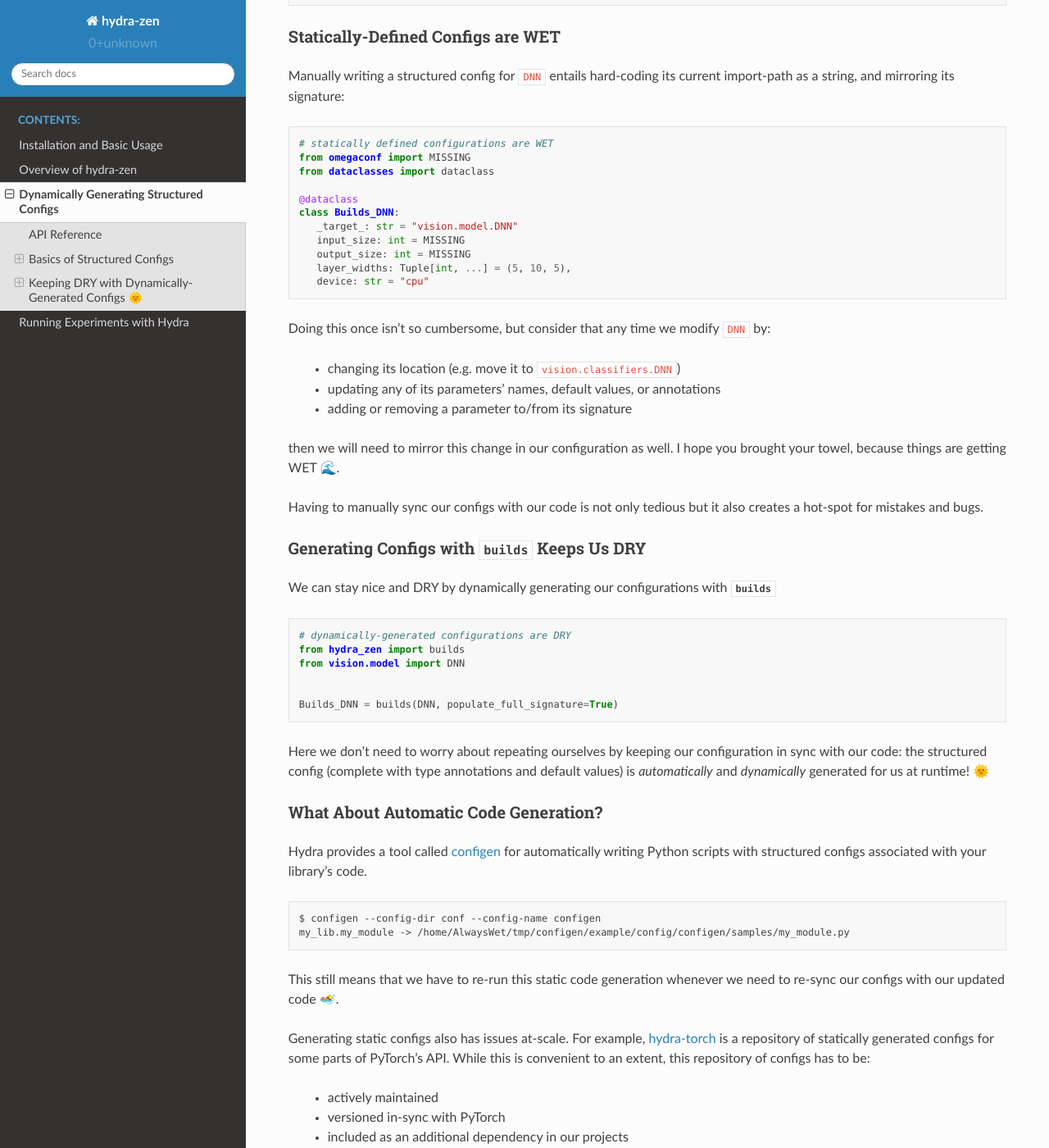
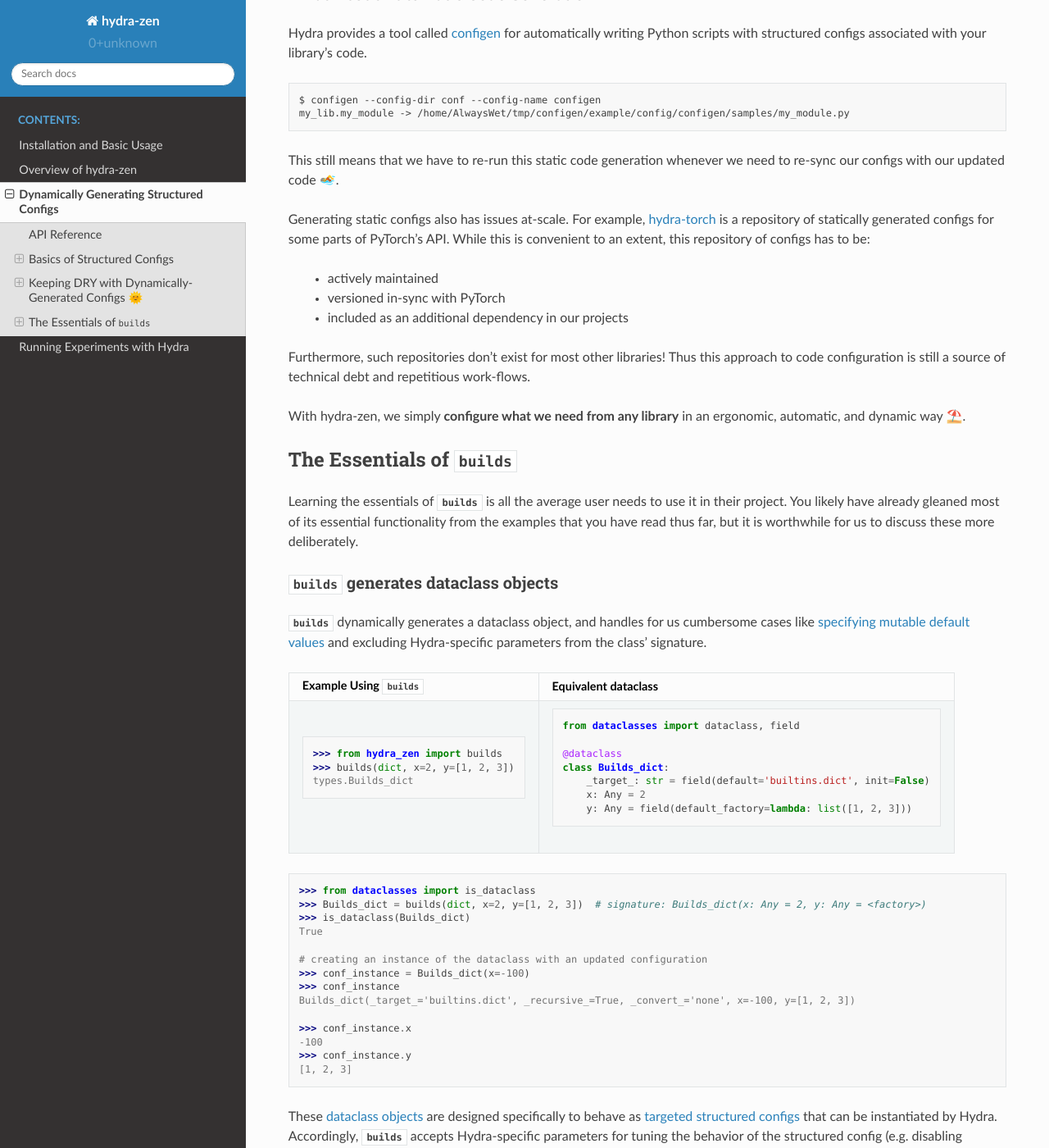
Before and after one commit to mit-ll-responsible-ai/hydra-zen, a Sphinx documentation site: the page built from docs/source/structured_configs.rst, in a window 1280 px wide and 1400 px high, scrolled down 3543 px. Shown: the whole window at 82% size. Built offline with Sphinx 7.4.7 and the Read the Docs theme 2.0.0, drawn with Linux system fonts in a browser that asks for light colours; some of the changed text lies outside the part shown.

Commit message:
begin essentials of builds

```diff
--- a/docs/source/structured_configs.rst
+++ b/docs/source/structured_configs.rst
@@ -1,13 +1,13 @@
-*****************************************
+#########################################
 Dynamically Generating Structured Configs
-*****************************************
+#########################################
 
-
+*************
 API Reference
-=============
+*************
 
 hydra-zen provides us with some simple but powerful tools for dynamically generating structured configs for our code.
-This helps to keep the process of configuring complex applications simple and intuitive.
+This helps to keep the process of configuring complex applications simple, intuitive, and free of technical debt.
 
 
 .. currentmodule:: hydra_zen
@@ -20,8 +20,9 @@
    hydrated_dataclass
 
 
+****************************
 Basics of Structured Configs
-============================
+****************************
 
 Hydra supports configurations that are written in a yaml format or in Python via `structured configs <https://hydra.cc/docs/next/tutorials/structured_config/intro>`_.
 Structured configs are `dataclasses <https://docs.python.org/3/library/dataclasses.html>`_ whose type annotations (up to a limited assortment) can be leveraged by Hydra to provide runtime type checking for your configurations.
@@ -55,7 +56,7 @@
 and that we want the default values in our configuration to reflect the values specified in the class' signature.
 
 Creating Hydra-Compatible Configurations
-****************************************
+========================================
 
 The following table compares the two standard approaches for configuring ``DNN`` – using a manually-written yaml file or a manually-defined structured config – along with hydra-zen's approach of **dynamically generating** a structured config.
 
@@ -76,27 +77,20 @@
 |                               |       device: str = "cpu"                         |                                                      |
 +-------------------------------+---------------------------------------------------+------------------------------------------------------+
 
-Note that the result of ``builds(DNN, populate_full_signature=True)`` is *identical* to the manually-defined dataclass ``Builds_DNN``:
+Note that the result of ``builds(DNN, populate_full_signature=True)`` is equivalent to the manually-defined dataclass ``Builds_DNN``:
 `builds` returns a dataclass object with parameters – along with their default values and type annotations – that are auto-populated based on the signature of ``DNN``.
 
 .. code:: python
 
+   >>> from hydra_zen import builds, instantiate
+   >>> Builds_DNN = builds(DNN, populate_full_signature=True)
+
    >>> import inspect
-   >>> from dataclasses import is_dataclass
-   >>> Conf = builds(DNN, populate_full_signature=True)
-   >>> is_dataclass(Conf)
-   True
-   >>> inspect.signature(Conf)
+   >>> inspect.signature(Builds_DNN)  # annotations and default values have been auto-populated
    <Signature (input_size: int, output_size: int, layer_widths: Tuple[int, ...] = (5, 10, 5), device: str = 'cpu') -> None>
 
-As stated earlier, each of these targeted configurations can be used to instantiate ``DNN`` via Hydra:
-
-.. code:: python
-
-   # instantiating the targeted config will "build" an instance of `DNN`
-   >>> from hydra_zen import instantiate  # annotated alias of `hydra.utils.instantiate`
-   >>> Conf = builds(DNN, populate_full_signature=True)
-   >>> instantiate(Conf(input_size=2, output_size=10, device="cuda:0"))
+   >>> conf_instance = Builds_DNN(input_size=2, output_size=10, device="cuda:0")
+   >>> instantiate(conf_instance)  # "builds" DNN with particular config values
    DNN(input_size=2, output_size=10, layer_widths=[5, 10, 5], device=cuda:0)
 
 And this dynamically generated configuration can still be serialized to a yaml file by Hydra:
@@ -104,7 +98,7 @@
 .. code:: python
 
    >>> from hydra_zen import to_yaml  # alias of `omegaconf.OmegaConf.to_yaml`
-   >>> print(to_yaml(Conf(input_size=2, output_size=10, device="cuda:0")))
+   >>> print(to_yaml(conf_instance))
    _target_: vision.model.DNN
    _recursive_: true
    _convert_: none
@@ -117,8 +111,161 @@
    device: cuda:0
 
 
-Hydra's Recursive Instantiation Mechanism
-*****************************************
+*************************************************
+Keeping DRY with Dynamically-Generated Configs 🌞
+*************************************************
+
+**DRY – Don't Repeat Yourself** – is a `principle of software development <https://en.wikipedia.org/wiki/Don%27t_repeat_yourself>`_ that cautions against repetitive software patterns and workflows.
+Manually writing (or even statically generating) configs for your code will often leave you soaking **WET (Writing Everything Twice)**.
+
+To see this, let's revisit the previous example where we configured the ``DNN`` class.
+
+.. code:: python
+
+   # Class that we want to configure
+   class DNN:
+       def __init__(
+           self,
+           input_size: int,
+           output_size: int,
+           layer_widths: Tuple[int, ...] = (5, 10, 5),
+           device: str = "cpu",
+       ):
+           ...
+
+
+Statically-Defined Configs are WET
+==================================
+
+Manually writing a structured config for ``DNN`` entails hard-coding its current import-path as a string, and mirroring its signature:
+
+.. code:: python
+
+   # statically defined configurations are WET
+   from omegaconf import MISSING
+   from dataclasses import dataclass
+
+   @dataclass
+   class Builds_DNN:
+      _target_: str = "vision.model.DNN"
+      input_size: int = MISSING
+      output_size: int = MISSING
+      layer_widths: Tuple[int, ...] = (5, 10, 5),
+      device: str = "cpu"
+
+Doing this once isn't so cumbersome, but consider that any time we modify ``DNN`` by:
+
+  - changing its location (e.g. move it to ``vision.classifiers.DNN``)
+  - updating any of its parameters' names, default values, or annotations
+  - adding or removing a parameter to/from its signature
+
+then we will need to mirror this change in our configuration as well.
+I hope you brought your towel, because things are getting WET 🌊.
+
+Having to manually sync our configs with our code is not only tedious but it also creates a hot-spot for mistakes and bugs.
+
+
+Generating Configs with `builds` Keeps Us DRY
+=============================================
+
+We can stay nice and DRY by dynamically generating our configurations with `builds`
+
+
+.. code:: python
+
+   # dynamically-generated configurations are DRY
+   from hydra_zen import builds
+   from vision.model import DNN
+
+
+   Builds_DNN = builds(DNN, populate_full_signature=True)
+
+Here we don't need to worry about repeating ourselves by keeping our configuration in sync with our code: the structured config (complete with type annotations and default values) is *automatically* and *dynamically* generated for us at runtime! 🌞
+
+
+What About Automatic Code Generation?
+=====================================
+
+Hydra provides a tool called `configen <https://github.com/facebookresearch/hydra/tree/master/tools/configen>`_ for automatically writing Python scripts with structured configs associated with your library's code.
+
+.. code:: shell
+
+   $ configen --config-dir conf --config-name configen
+   my_lib.my_module -> /home/AlwaysWet/tmp/configen/example/config/configen/samples/my_module.py
+
+This still means that we have to re-run this static code generation whenever we need to re-sync our configs with our updated code 🏊.
+
+Generating static configs also has issues at-scale.
+For example, `hydra-torch <https://github.com/pytorch/hydra-torch>`_ is a repository of statically generated configs for some parts of PyTorch's API.
+While this is convenient to an extent, this repository of configs has to be:
+ - actively maintained
+ - versioned in-sync with PyTorch
+ - included as an additional dependency in our projects
+
+Furthermore, such repositories don't exist for most other libraries!
+Thus this approach to code configuration is still a source of technical debt and repetitious work-flows.
+
+With hydra-zen, we simply **configure what we need from any library** in an ergonomic, automatic, and dynamic way ⛱️.
+
+
+**************************
+The Essentials of `builds`
+**************************
+
+Learning the essentials of `builds` is all the average user needs to use it in their project.
+You likely have already gleaned most of its essential functionality from the examples that you have read thus far,
+but it is worthwhile for us to discuss these more deliberately.
+
+`builds` generates dataclass objects
+====================================
+
+`builds` dynamically generates a dataclass object, and handles for us cumbersome cases like `specifying mutable default values <https://docs.python.org/3/library/dataclasses.html#mutable-default-values>`_ and excluding Hydra-specific parameters from the class' signature.
+
++---------------------------------------------------+-------------------------------------------------------------------+
+| Example Using `builds`                            | Equivalent dataclass                                              |
++===================================================+===================================================================+
+| .. code:: python                                  | .. code:: python                                                  |
+|                                                   |                                                                   |
+|    >>> from hydra_zen import builds               |    from dataclasses import dataclass, field                       |
+|    >>> builds(dict, x=2, y=[1, 2, 3])             |                                                                   |
+|    types.Builds_dict                              |    @dataclass                                                     |
+|                                                   |    class Builds_dict:                                             |
+|                                                   |        _target_: str = field(default='builtins.dict', init=False) |
+|                                                   |        x: Any = 2                                                 |
+|                                                   |        y: Any = field(default_factory=lambda: list([1, 2, 3]))    |
+|                                                   |                                                                   |
++---------------------------------------------------+-------------------------------------------------------------------+
+
+
+.. code:: python
+
+   >>> from dataclasses import is_dataclass
+   >>> Builds_dict = builds(dict, x=2, y=[1, 2, 3])  # signature: Builds_dict(x: Any = 2, y: Any = <factory>)
+   >>> is_dataclass(Builds_dict)
+   True
+
+   # creating an instance of the dataclass with an updated configuration
+   >>> conf_instance = Builds_dict(x=-100)
+   >>> conf_instance
+   Builds_dict(_target_='builtins.dict', _recursive_=True, _convert_='none', x=-100, y=[1, 2, 3])
+
+   >>> conf_instance.x
+   -100
+   >>> conf_instance.y
+   [1, 2, 3]
+
+These `dataclass objects <https://docs.python.org/3/library/dataclasses.html>`_ are designed specifically to behave as `targeted structured configs  <https://hydra.cc/docs/next/advanced/instantiate_objects/overview>`_ that can be instantiated by Hydra.
+Accordingly, `builds` accepts Hydra-specific parameters for tuning the behavior of the structured config (e.g. disabling `recursive instantiation <https://hydra.cc/docs/next/advanced/instantiate_objects/overview/#recursive-instantiation>`_).
+
+.. code:: python
+
+   >>> from hydra_zen import instantiate  # annotated alias of `hydra.utils.instantiate`
+   >>> instantiate(conf_instance)  # calls `dict(x=-100, y='hi')`
+   {'x': -100, 'y': [1, 2, 3]}
+
+
+Nesting configs for recursive instantiation
+===========================================
 
 Hydra's instantiation mechanism is very powerful;
 it is capable of recursively instantiating targets from nested configs.
@@ -168,97 +315,61 @@
    )
 
 
-Keeping DRY with Dynamically-Generated Configs 🌞
-=================================================
-
-**DRY – Don't Repeat Yourself** – is a `principle of software development <https://en.wikipedia.org/wiki/Don%27t_repeat_yourself>`_ that cautions against repetitive software patterns and workflows.
-Manually writing (or even statically generating) configs for your code will often leave you soaking **WET (Writing Everything Twice)**.
-
-To see this, let's revisit the previous example where we configured the ``DNN`` class.
+`builds` is "smart" and will **automatically generate nested configurations** in order to configure a target.
+E.g. if a default-value in a target's signature is a function, `builds` will create a dataclass that configures
+that function.
 
 .. code:: python
 
-   # Class that we want to configure
-   class DNN:
-       def __init__(
-           self,
-           input_size: int,
-           output_size: int,
-           layer_widths: Tuple[int, ...] = (5, 10, 5),
-           device: str = "cpu",
-       ):
-           ...
-
-
-Statically-Defined Configs are WET
-**********************************
-
-Manually writing a structured config for ``DNN`` entails hard-coding its current import-path as a string, and mirroring its signature:
+   # The default value for `reduction_fn` needs its own structured config
+   # in order for it to be included in this function's configuration
+   def objective_function(prediction, score, reduction_fn=np.mean):
+        ...
 
 .. code:: python
 
-   # statically defined configurations are WET
-   from omegaconf import MISSING
-   from dataclasses import dataclass
+   >>> Builds_loss = builds(objective_function, populate_full_signature=True)
 
-   @dataclass
-   class Builds_DNN:
-      _target_: str = "vision.model.DNN"
-      input_size: int = MISSING
-      output_size: int = MISSING
-      layer_widths: Tuple[int, ...] = (5, 10, 5),
-      device: str = "cpu"
+   >>> Builds_loss.reduction_fn  # `just(np.mean)` was automatically created
+   types.Just_mean
 
-Doing this once isn't so cumbersome, but consider that any time we modify ``DNN`` by:
+   >>> print(to_yaml(Builds_loss))
+   _target_: __main__.objective_function
+   _recursive_: true
+   _convert_: none
+   prediction: ???
+   score: ???
+   reduction_fn:
+     _target_: hydra_zen.funcs.get_obj
+     path: numpy.mean
 
-  - changing its location (e.g. move it to ``vision.classifiers.DNN``)
-  - updating any of its parameters' names, default values, or annotations
-  - adding or removing a parameter to/from its signature
+Creating immutable configs
+==========================
 
-then we will need to mirror this change in our configuration as well.
-I hope you brought your towel, because things are getting WET 🌊.
-
-Having to manually sync our configs with our code is not only tedious but it also creates a hot-spot for mistakes and bugs.
-
-
-Generating Configs with `builds` Keeps Us DRY
-*********************************************
-
-We can stay nice and DRY by dynamically generating our configurations with `builds`
-
+Dataclasses can be made to be "frozen" such that their instances are immutable.
+Thus we can use `builds` to create immutable configs.
 
 .. code:: python
 
-   # dynamically-generated configurations are DRY
-   from hydra_zen import builds
-   from vision.model import DNN
+   >>> RouterConfig = builds(dict, ip_address=None, frozen=True)
+   >>> my_router = RouterConfig(ip_address="192.168.56.1")  # an immutable instance
+   >>> my_router.ip_address = "a bad address"
+   ---------------------------------------------------------
+   FrozenInstanceError: cannot assign to field 'ip_address'
 
 
-   Builds_DNN = builds(DNN, populate_full_signature=True)
+Composing configs via inheritance
+=================================
 
-Here we don't need to worry about repeating ourselves by keeping our configuration in sync with our code: the structured config (complete with type annotations and default values) is *automatically* and *dynamically* generated for us at runtime! 🌞
+The ``builds_bases`` argument enables us to compose configurations using inheritance
 
+.. code:: python
 
-What About Automatic Code Generation?
-*************************************
+   >>> ParentConf = builds(dict, a=1, b=2)
+   >>> ChildConf = builds(dict, b=-2, c=-3, builds_bases=(ParentConf,))
 
-Hydra provides a tool called `configen <https://github.com/facebookresearch/hydra/tree/master/tools/configen>`_ for automatically writing Python scripts with structured configs associated with your library's code.
+   >>> instantiate(ChildConf)
+   {'a': 1, 'b': -2, 'c': -3}
 
-.. code:: shell
-
-   $ configen --config-dir conf --config-name configen
-   my_lib.my_module -> /home/AlwaysWet/tmp/configen/example/config/configen/samples/my_module.py
-
-This still means that we have to re-run this static code generation whenever we need to re-sync our configs with our updated code 🏊.
-
-Generating static configs also has issues at-scale.
-For example, `hydra-torch <https://github.com/pytorch/hydra-torch>`_ is a repository of statically generated configs for some parts of PyTorch's API.
-While this is convenient to an extent, this repository of configs has to be:
- - actively maintained
- - versioned in-sync with PyTorch
- - included as an additional dependency in our projects
-
-Furthermore, such repositories don't exist for most other libraries!
-Thus this approach to code configuration is still a source of technical debt and repetitious work-flows.
-
-With hydra-zen, we simply **configure what we need from any library** in an ergonomic, automatic, and dynamic way ⛱️.
+   >>> issubclass(ChildConf, ParentConf)
+   True
```
